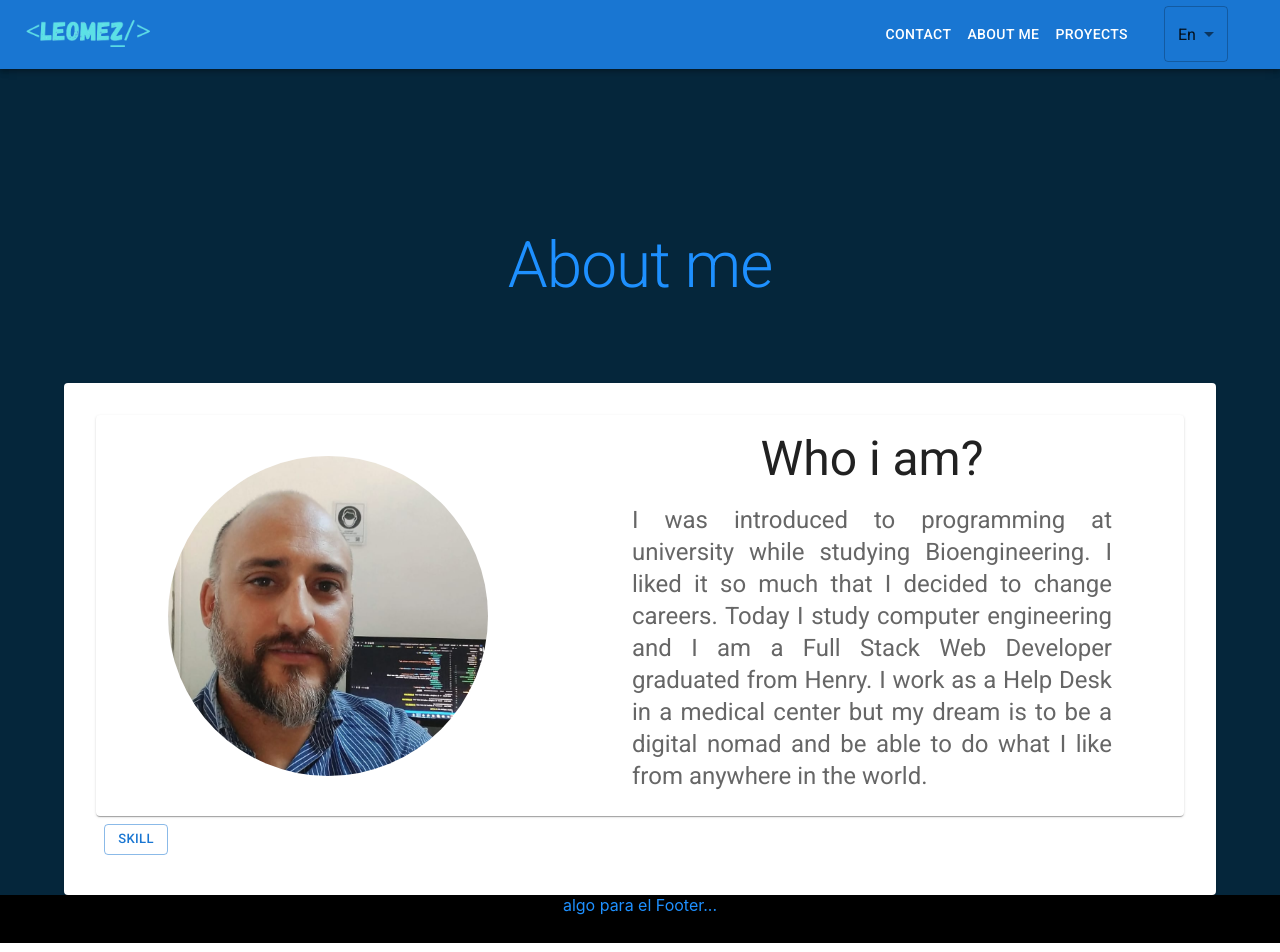
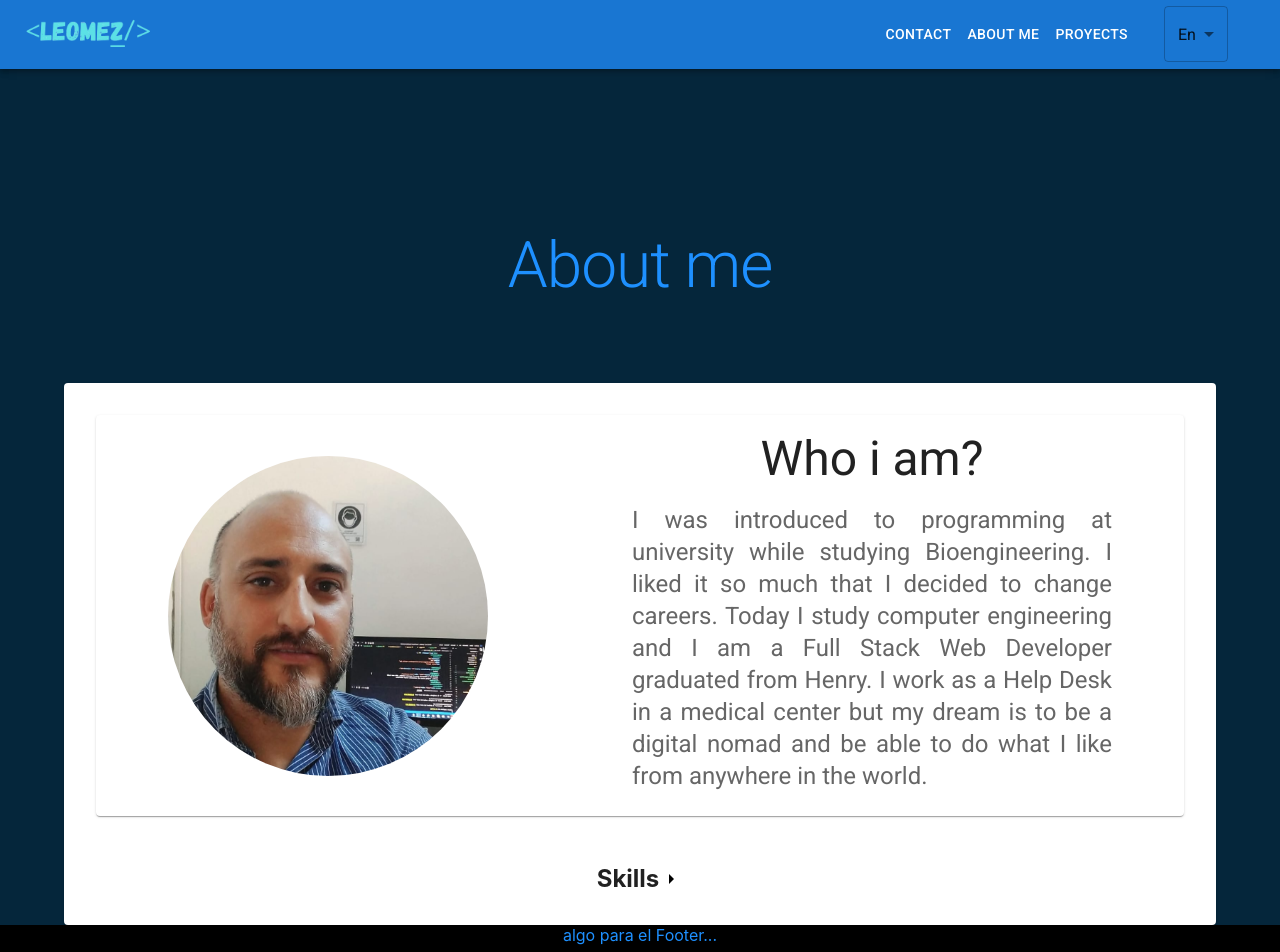
Before and after one commit to Leomez/portfolio, a React (Create React App) app: page /aboutMe in a window 1280 px wide. Shown: the top 952 px of the page. Built offline with nearby package versions, Linux system fonts and the light colour scheme.

Commit message:
enrutando

```diff
--- a/package.json
+++ b/package.json
@@ -7,7 +7,8 @@
     "@emotion/styled": "^11.10.5",
     "@fontsource/roboto": "^4.5.8",
     "@mui/icons-material": "^5.11.0",
-    "@mui/material": "^5.11.7",
+    "@mui/lab": "^5.0.0-alpha.119",
+    "@mui/material": "^5.11.8",
     "@mui/styled-engine-sc": "^5.11.0",
     "@react-email/link": "0.0.4",
     "@testing-library/jest-dom": "^5.16.5",
--- a/src/App.js
+++ b/src/App.js
@@ -5,6 +5,7 @@ import Home from './components/Home/Home';
 import Footer from './components/Footer/Footer';
 import {Routes, Route} from 'react-router-dom'
 import AboutMe from './components/About_me/About_me';
+import Contact from './components/Contact/Contact';
 
 
 function App() {
@@ -14,6 +15,7 @@ function App() {
       <Header/>
       <Routes>
         <Route exact path='/' element={<Home/>} />
+        <Route path='/' element={<Contact/>} />
         <Route path='/aboutMe' element={<AboutMe/>} />
       </Routes>
       <Footer/>
--- a/src/components/About_me/About_me.js
+++ /dev/null
@@ -1,48 +0,0 @@
-import React from "react";
-import { Container, Typography, Card, CardContent, CardMedia, Button, CardActionArea, CardActions, Paper } from "@mui/material";
-import { useTranslation } from "react-i18next"
-import foto from "../../Img/foto.jpeg"
-import mediaQuery from "../../Utils/mediaQuery";
-import { padding } from "@mui/system";
-
-
-
-export default function AboutMe() {
-    const {t} = useTranslation();
-    return (
-        <Container>
-            <Typography variant="h1" sx={{fontSize: '4rem', padding: '10rem 0 5rem 0'}}>
-                {t('about_me_link')}
-            </Typography>
-            <Card sx={{padding:'2rem'}}>
-                <Paper sx={{display: mediaQuery('block', 'flex')}}>
-                    <CardMedia
-                        component="img"
-                        image={foto}
-                        alt="imagen personal"
-                        sx={{
-                            borderRadius: "50%",
-                            height:  mediaQuery('15rem', "20rem"),
-                            width: mediaQuery('15rem', "20rem"),
-                            margin: "auto",
-                            padding: "1rem"
-                        }}
-                    />
-                    <CardContent sx={{width: mediaQuery('65vw', '30rem'), margin: 'auto'}}>
-                        <Typography gutterBottom variant="h3" component="div">
-                            {t("quien_soy")}
-                        </Typography>
-                        <Typography variant="h5" align="justify" color="text.secondary">
-                            {t('quien_soy_text')}
-                        </Typography>
-                    </CardContent>
-                </Paper>
-                <CardActions>
-                    <Button variant="outlined" size="small" color="primary">
-                        Skill
-                    </Button>
-                </CardActions>
-            </Card>
-        </Container>
-    )
-}
--- /dev/null
+++ b/src/components/About_me/About_me.jsx
@@ -0,0 +1,82 @@
+import React from "react";
+import { Container, Typography, Card, CardContent, CardMedia, Button, CardActionArea, CardActions, Box, Paper } from "@mui/material";
+import ArrowDropDownIcon from '@mui/icons-material/ArrowDropDown';
+import ArrowRightIcon from '@mui/icons-material/ArrowRight';
+import { useTranslation } from "react-i18next"
+import foto from "../../Img/foto.jpeg"
+import mediaQuery from "../../Utils/mediaQuery";
+import TechSkills from "../Skills/Tech_skills";
+import s from "./About_me.module.css"
+import { padding } from "@mui/system";
+
+
+
+export default function AboutMe() {
+
+    const iconCollapse = {
+        collapse: ArrowDropDownIcon,
+        contract: ArrowRightIcon
+    }
+
+    const handleCollapseSkill = (e) => {
+        // e.target.children
+        if (e.currentTarget.className.includes('close')) {
+            e.currentTarget.classList.add(`${s.skills_open}`)
+            e.currentTarget.classList.remove(`${s.skills_close}`)
+        } else {
+            e.currentTarget.classList.add(`${s.skills_close}`)
+            e.currentTarget.classList.remove(`${s.skills_open}`)
+        }
+        console.log(e.currentTarget.className);
+    }
+    const { t } = useTranslation();
+    return (
+        <Container>
+            <Typography variant="h1" sx={{ fontSize: '4rem', padding: '10rem 0 5rem 0' }}>
+                {t('about_me_link')}
+            </Typography>
+            <Card sx={{ padding: '2rem' }}>
+                <Paper sx={{ display: mediaQuery('block', 'flex') }}>
+                    <CardMedia
+                        component="img"
+                        image={foto}
+                        alt="imagen personal"
+                        sx={{
+                            borderRadius: "50%",
+                            height: mediaQuery('15rem', "20rem"),
+                            width: mediaQuery('15rem', "20rem"),
+                            margin: "auto",
+                            padding: "1rem"
+                        }}
+                    />
+                    <CardContent sx={{ width: mediaQuery('65vw', '30rem'), margin: 'auto' }}>
+                        <Typography gutterBottom variant="h3" component="div">
+                            {t("quien_soy")}
+                        </Typography>
+                        <Typography variant="h5" align="justify" color="text.secondary">
+                            {t('quien_soy_text')}
+                        </Typography>
+                    </CardContent>
+                </Paper>
+                <Box>
+                    <div onClick={handleCollapseSkill} className={`${s.skills_close}`}>
+                        <div className={s.skill_header}>
+                            <h2 className={s.skills_title}>
+                                Skills
+                            </h2>
+                            <ArrowRightIcon className={s.arrowIcon} />
+                        </div>
+                        <div className={s.skills_list}>
+                            <TechSkills />
+                        </div>
+                    </div>
+
+                    <Box>
+
+                    </Box>
+
+                </Box>
+            </Card>
+        </Container>
+    )
+}
--- /dev/null
+++ b/src/components/About_me/About_me.module.css
@@ -0,0 +1,31 @@
+.skills_title {
+    margin-top: 3rem;
+    width: fit-content;
+    margin: 0;
+}
+
+.arrowIcon {
+    margin: 0;
+    transition: 0.4s;
+}
+
+
+.skills_close .arrowIcon {
+    color: black;
+}
+
+.skills_open .arrowIcon {
+    transform: rotate(90deg);
+}
+
+.skill_header {
+    display: flex;
+    justify-content: center;
+    align-items: center;
+    margin-top: 3rem;
+}
+
+.skills_close .skills_list {
+    height: 0;
+    overflow: hidden;
+}
--- a/src/components/Home/Home.js
+++ b/src/components/Home/Home.jsx
@@ -38,7 +38,7 @@ export default function Home() {
                 {t('presentacionP2_1')} <span className={s.link}>{t('presentacionP2_2')}</span> {t('presentacionP2_3')} <Link to={"/aboutMe"}><span className={s.link}>{t('presentacionP2_4')}</span></Link>
                 </Typography>
             </Box>
-            <Box sx={{width: '100%', marginTop: mediaQuery('3rem', '4rem')}}>
+            <Box id="anchor-contact" sx={{width: '100%', marginTop: mediaQuery('3rem', '4rem')}}>
                 <Contact />
             </Box>
             {/* <Box sx={{width: '100%', border: '1px solid red', display: mediaQuery('none', 'flex')}}>
--- a/src/components/Skills/tech_skills.js
+++ b/src/components/Skills/Tech_skills.jsx
@@ -12,7 +12,7 @@ import HotelIcon from '@mui/icons-material/Hotel';
 import RepeatIcon from '@mui/icons-material/Repeat';
 import Typography from '@mui/material/Typography';
 
-export default function CustomizedTimeline() {
+export default function TechSkills() {
   return (
     <Timeline position="alternate">
       <TimelineItem>
```
Also changed, not shown: src/components/Header/header.jsx (+28 -7 lines), src/Img/icons/js.png (added), src/components/Contact/Contact.jsx (renamed from src/components/Contact/Contact.js), src/components/Footer/Footer.jsx (renamed from src/components/Footer/Footer.js), 1 other file (tests, documents, lock files or other folders).
